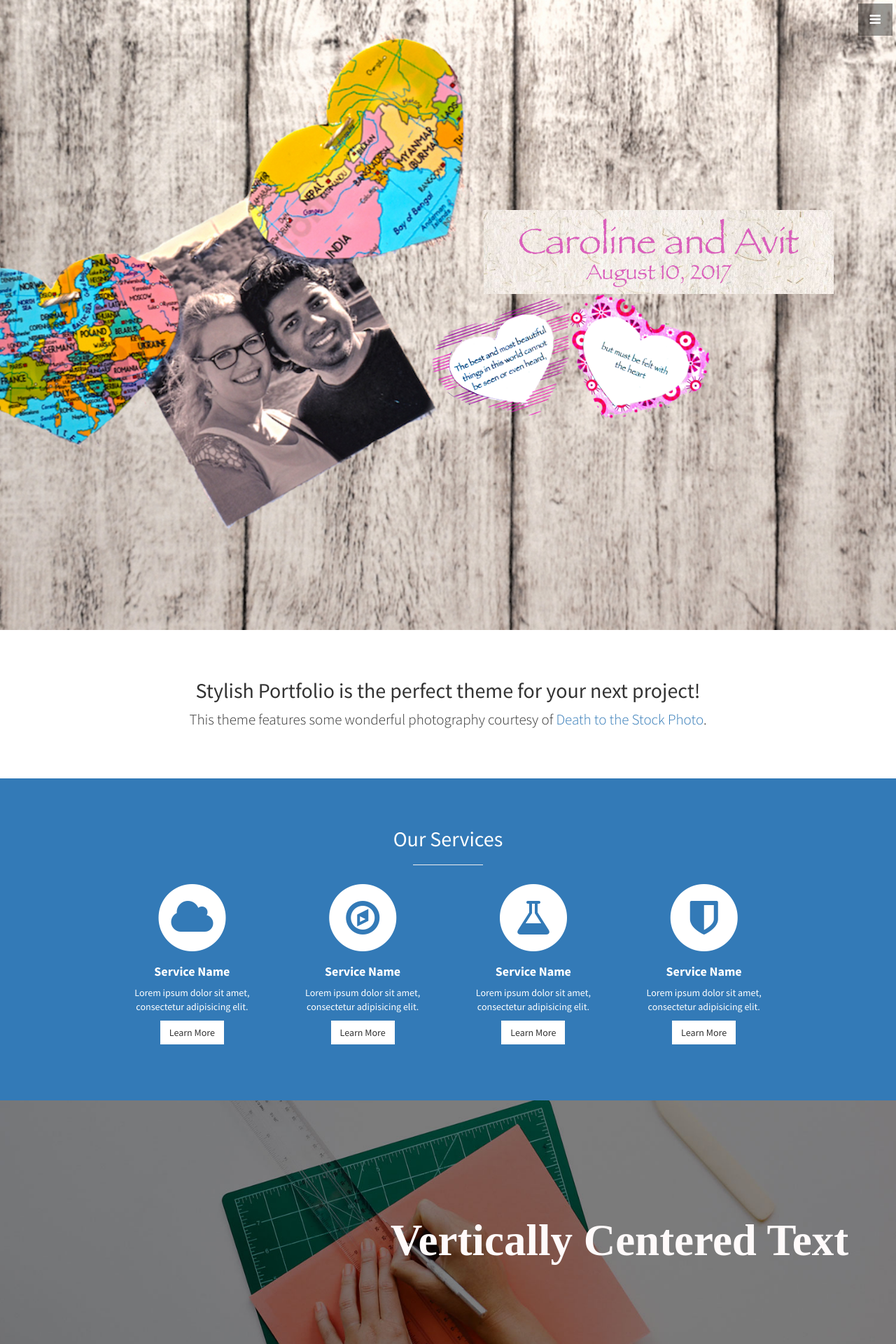
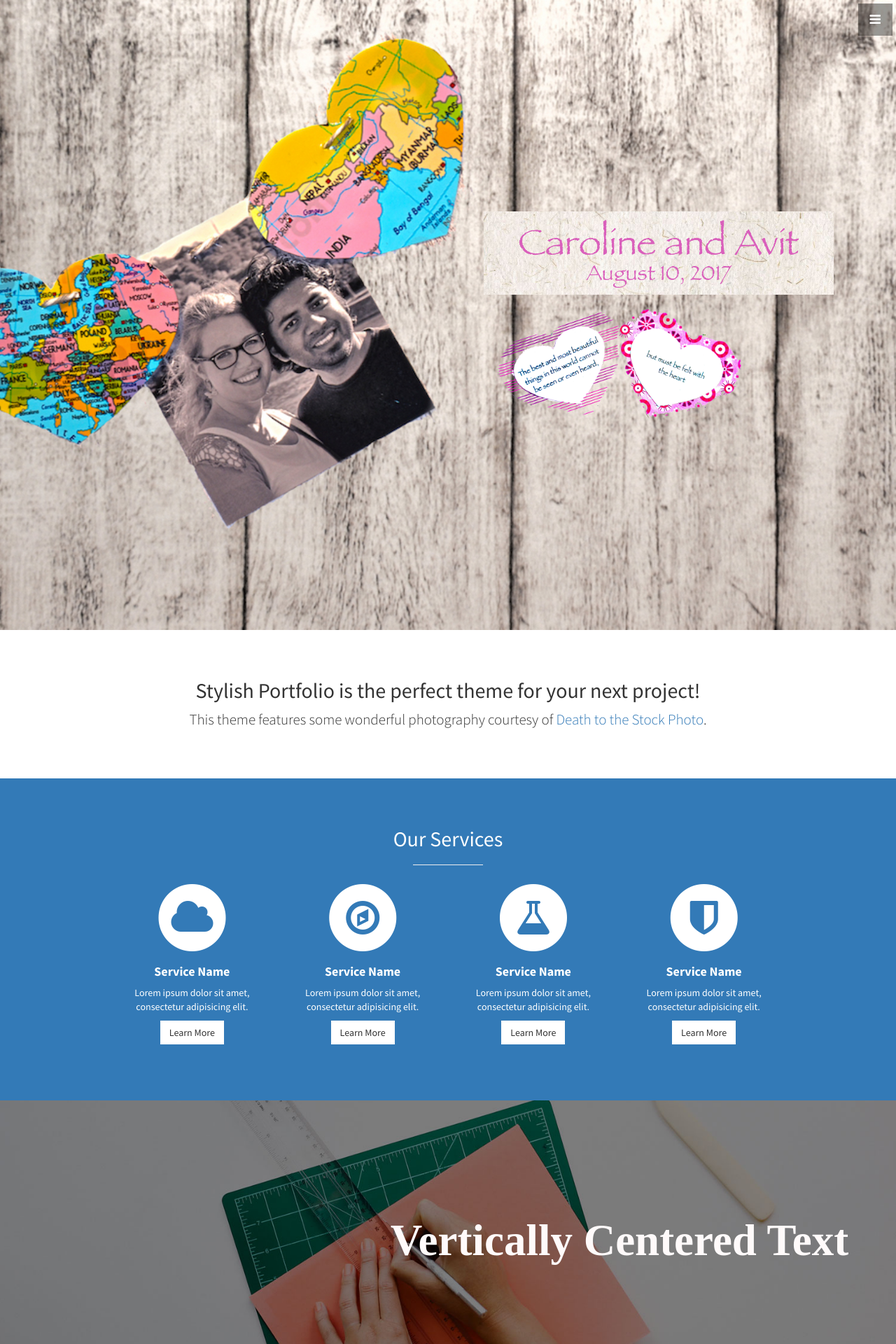
Before and after one commit to MonchiLin/carowedavit.github.io, a Jekyll site: the page built from index.html, in a window 1280 px wide. Shown: the top 1920 px of the page at 70% size. Built offline with Jekyll 4.4.1, drawn with Linux system fonts in a browser that asks for light colours.

Commit message:
front page updated

```diff
--- a/_includes/header.html
+++ b/_includes/header.html
@@ -2,6 +2,7 @@
   <div class="text-vertical-center">
    <img src="img/qh.jpg" alt="Wedding quotes" style="width:500px; margin-left: 8em;">
    <br>
-   <img src="img/qh.gif" alt="Wedding quotes" style="width:400px; margin-left: 25em;">
+   <br>
+   <img src="img/qh.gif" alt="Wedding quotes" style="width:350px; margin-left: 35em;">
   </div>
 </header>
```
